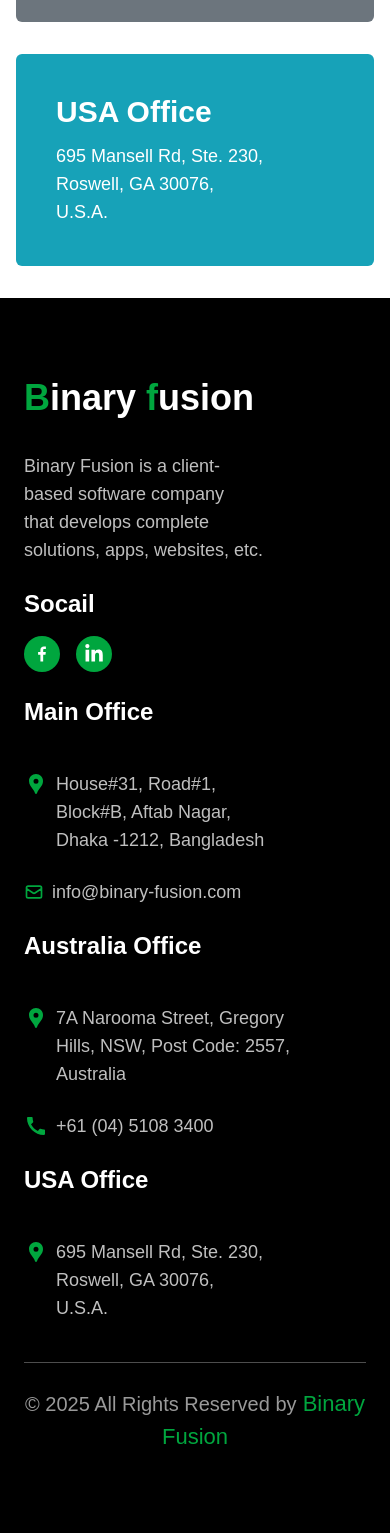
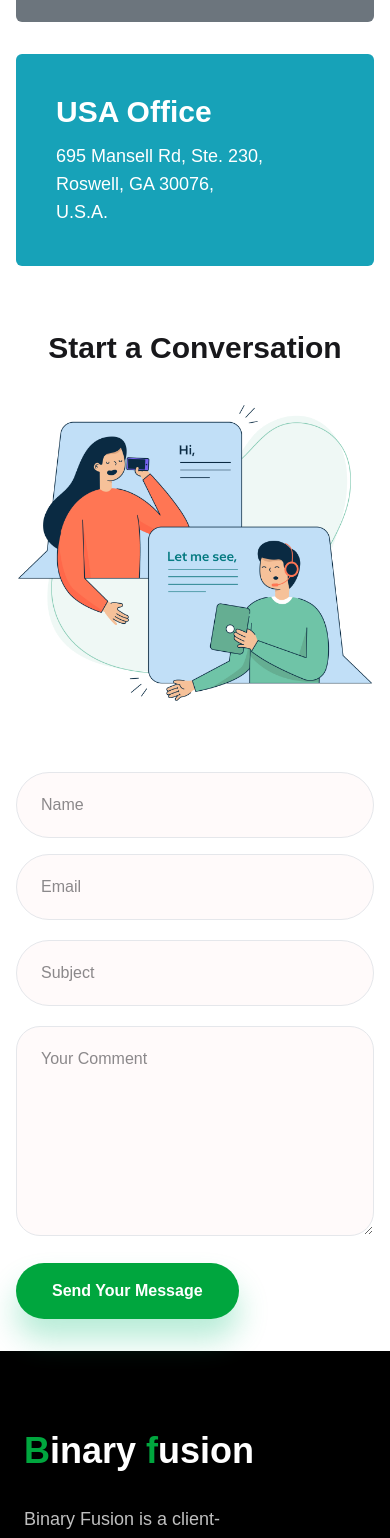
Before and after one commit to mizanur2734/binary-fusion, a React (Vite) app: page /contactUs in a window 390 px wide. Shown: the part 1207-2745 px from the top of the page. Built offline with nearby package versions, Linux system fonts and the light colour scheme.

Commit message:
Create responsive contact form with image and styled button

```diff
--- a/src/pages/ContactUs.jsx
+++ b/src/pages/ContactUs.jsx
@@ -1,5 +1,6 @@
 import React from "react";
 import man1 from "../assets/contact/contact2.png";
+import man2 from "../assets/contact/contact-1.png";
 import { MdCall } from "react-icons/md";
 const ContactUs = () => {
   return (
@@ -32,7 +33,8 @@ const ContactUs = () => {
           <div className="bg-[#28a745] p-10 rounded-md">
             <h3 className="text-3xl font-semibold text-white">Main Office</h3>
             <p className="text-white leading-7 mt-3 text-lg">
-              House#31, Road#1, Block#B, <br className="block lg:hidden" /> Aftab <br className="lg:block hidden"/> Nagar, Dhaka -1212,
+              House#31, Road#1, Block#B, <br className="block lg:hidden" />{" "}
+              Aftab <br className="lg:block hidden" /> Nagar, Dhaka -1212,
               Bangladesh
             </p>
             <div className="flex items-center mt-[10px] gap-2">
@@ -48,7 +50,10 @@ const ContactUs = () => {
               Australia Office
             </h3>
             <p className="text-white leading-7 mt-3 text-lg">
-              7A Narooma Street, Gregory<br className="lg:hidden block" />Hills,<br />
+              7A Narooma Street, Gregory
+              <br className="lg:hidden block" />
+              Hills,
+              <br />
               NSW, Post Code: 2557, Australia
             </p>
             <div className="flex items-center mt-[10px] gap-2">
@@ -67,9 +72,57 @@ const ContactUs = () => {
           </div>
         </div>
       </section>
-      <section>
+      {/* contact form */}
+        <section class="lg:py-16 py-8">
+          <div className="container mx-auto flex flex-col md:flex-row items-start justify-center gap-10 bg-white">
+            <div class="md:w-1/2 ">
+              <h3 className="lg:text-4xl text-3xl font-semibold text-center mb-2">
+               Start a Conversation
+              </h3>
+              <img
+                src={man2}
+                alt="Contact Illustration"
+                class="w-[400px] md:w-[500px] h-auto"
+              />
+            </div>
 
-      </section>
+            <div class="md:w-2/3">
+              <form class="space-y-5">
+                <div class="grid grid-cols-1 md:grid-cols-2 gap-4">
+                  <input
+                    type="text"
+                    placeholder="Name"
+                    class="w-full bg-[#fffafa] border border-gray-200 rounded-full px-6 py-5 focus:outline-none"
+                  />
+                  <input
+                    type="email"
+                    placeholder="Email"
+                    class="w-full bg-[#fffafa] border border-gray-200 rounded-full px-6 py-5 focus:outline-none"
+                  />
+                </div>
+
+                <input
+                  type="text"
+                  placeholder="Subject"
+                  class="w-full bg-[#fffafa] border border-gray-200 rounded-full px-6 py-5 focus:outline-none"
+                />
+
+                <textarea
+                  rows="7"
+                  placeholder="Your Comment"
+                  class="w-full border bg-[#fffafa] border-gray-200 rounded-3xl px-6 py-5 focus:outline-none hover:bg-white"
+                ></textarea>
+
+                <button
+                  type="submit"
+                  class="bg-green-600 hover:bg-green-700 shadow-[0px_20px_30px_rgba(18,191,124,0.3)] hover:shadow-none text-white font-semibold py-4 px-9 rounded-full transition duration-200"
+                >
+                  Send Your Message
+                </button>
+              </form>
+            </div>
+          </div>
+        </section>
     </div>
   );
 };
```
Also changed, not shown: src/index.css (line endings or trailing spaces).
